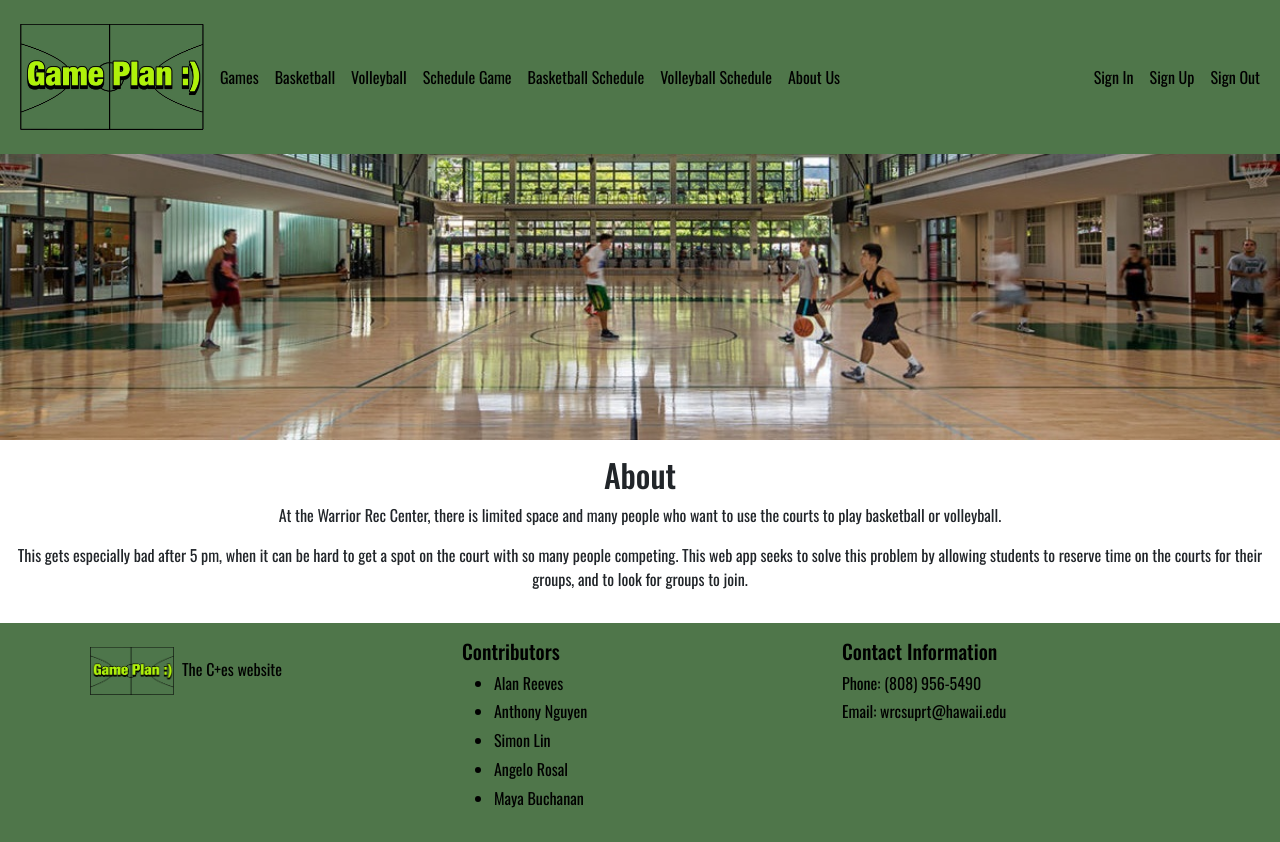
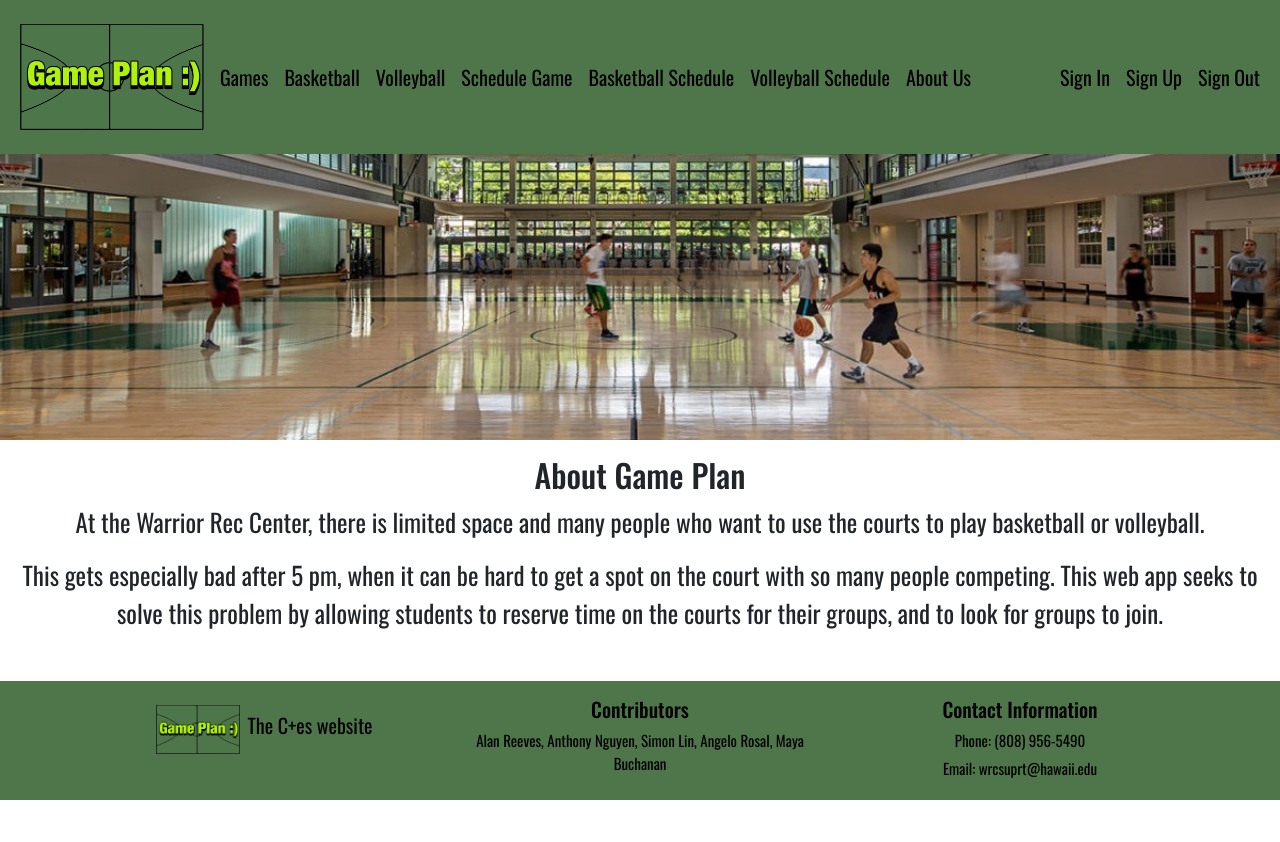
Before and after one commit to TheC-es/GamePlan, a Next.js app: page / in a window 1280 px wide. After the commit the page ends 800 px from the top, so only its background shows below. Built offline with nearby package versions, Linux system fonts and the light colour scheme; no server answers.

Commit message:
Update Footer

```diff
--- a/src/app/globals.css
+++ b/src/app/globals.css
@@ -25,19 +25,21 @@ body {
 .custom-navbar .nav-link,
 .custom-navbar .navbar-brand {
   color: rgb(0, 0, 0) !important;
+  font-size: 20px;
 }
 
 .custom-navbar .nav-link:hover {
-  color: #ffcc00 !important; /* optional hover color */
+  color: #ffcc00 !important;
 }
 
 .custom-footer {
-  background-color: #4f764a; /* same as .custom-navbar */
+  background-color: #4f764a;
   color: rgb(0, 0, 0);
 }
 
 .custom-footer a {
   color: rgb(0, 0, 0);
+  font-size: 20px;
 }
 
 .custom-footer a:hover {
@@ -46,9 +48,18 @@ body {
 
 .custom-footer h5 {
   color: rgb(0, 0, 0);
+  font-size: 20px;
 }
 
-.custom-footer li,
 .custom-footer p {
   margin-bottom: 0.3rem;
+  font-size: 15px;
 }
+
+p {
+  font-size: 25px;
+}
+
+h2 {
+  font-size: 40px;
+}
--- a/src/app/page.tsx
+++ b/src/app/page.tsx
@@ -11,7 +11,7 @@ const Home = () => (
       <Row>
         <Container fluid className="py-3">
           <Col className="text-center">
-            <h2>About</h2>
+            <h2>About Game Plan</h2>
             <p>
               At the Warrior Rec Center, there is limited space and many people who want to
               use the courts to play basketball or volleyball.
--- a/src/components/Footer.tsx
+++ b/src/components/Footer.tsx
@@ -3,7 +3,7 @@ import { Col, Container, Row, Image } from 'react-bootstrap';
 /** The Footer appears at the bottom of every page. Rendered by the App Layout component. */
 const Footer = () => (
   <footer className="mt-auto py-3 custom-footer">
-    <Container>
+    <Container className="text-center">
       <Row>
         <Col>
           <Image src="/logo.jpg" width={100} className="p-2" />
@@ -11,13 +11,7 @@ const Footer = () => (
         </Col>
         <Col>
           <h5>Contributors</h5>
-          <ul>
-            <li>Alan Reeves</li>
-            <li>Anthony Nguyen</li>
-            <li>Simon Lin</li>
-            <li>Angelo Rosal</li>
-            <li>Maya Buchanan</li>
-          </ul>
+          <p>Alan Reeves, Anthony Nguyen, Simon Lin, Angelo Rosal, Maya Buchanan</p>
         </Col>
         <Col>
           <h5>Contact Information</h5>
```
